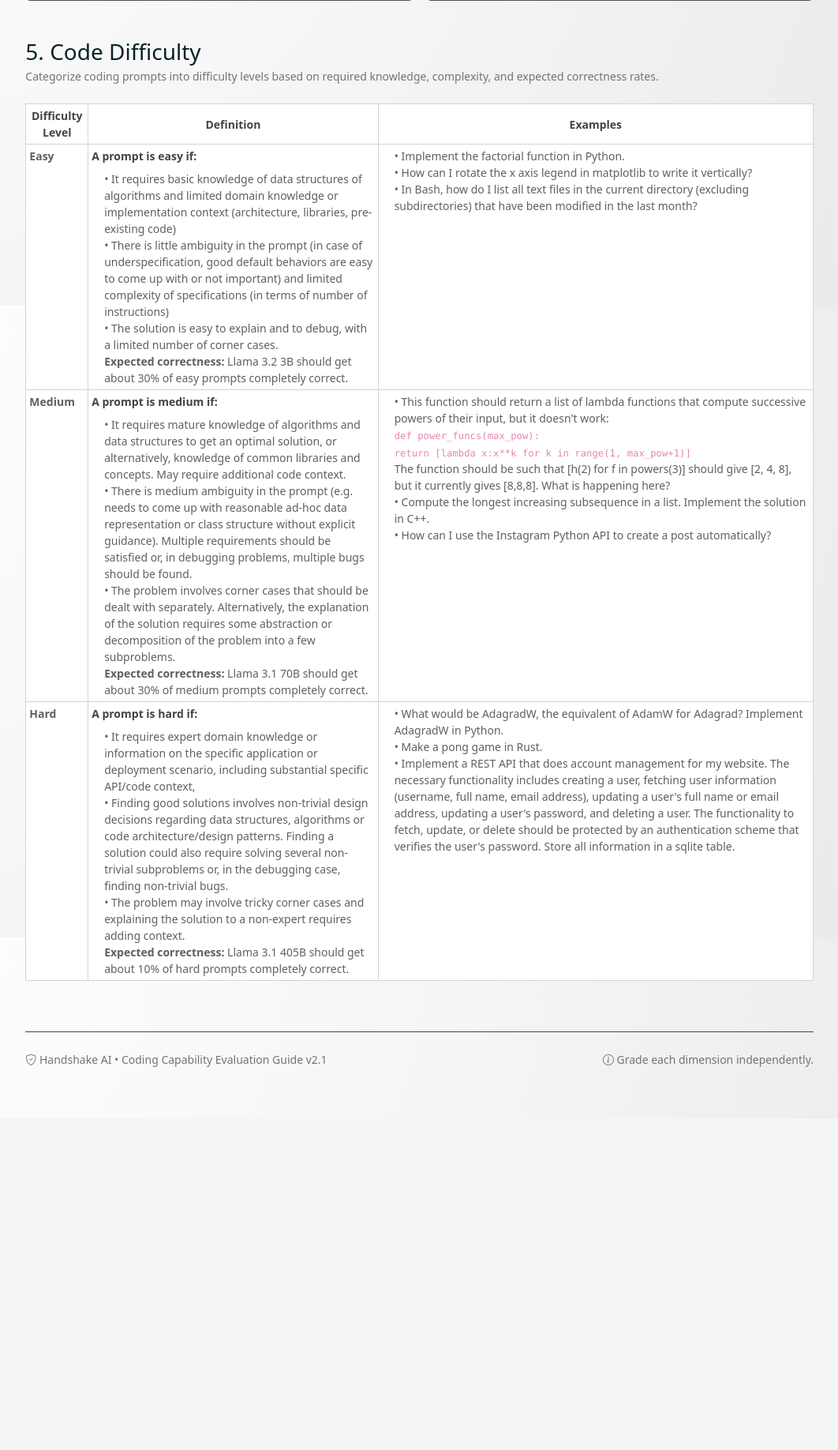
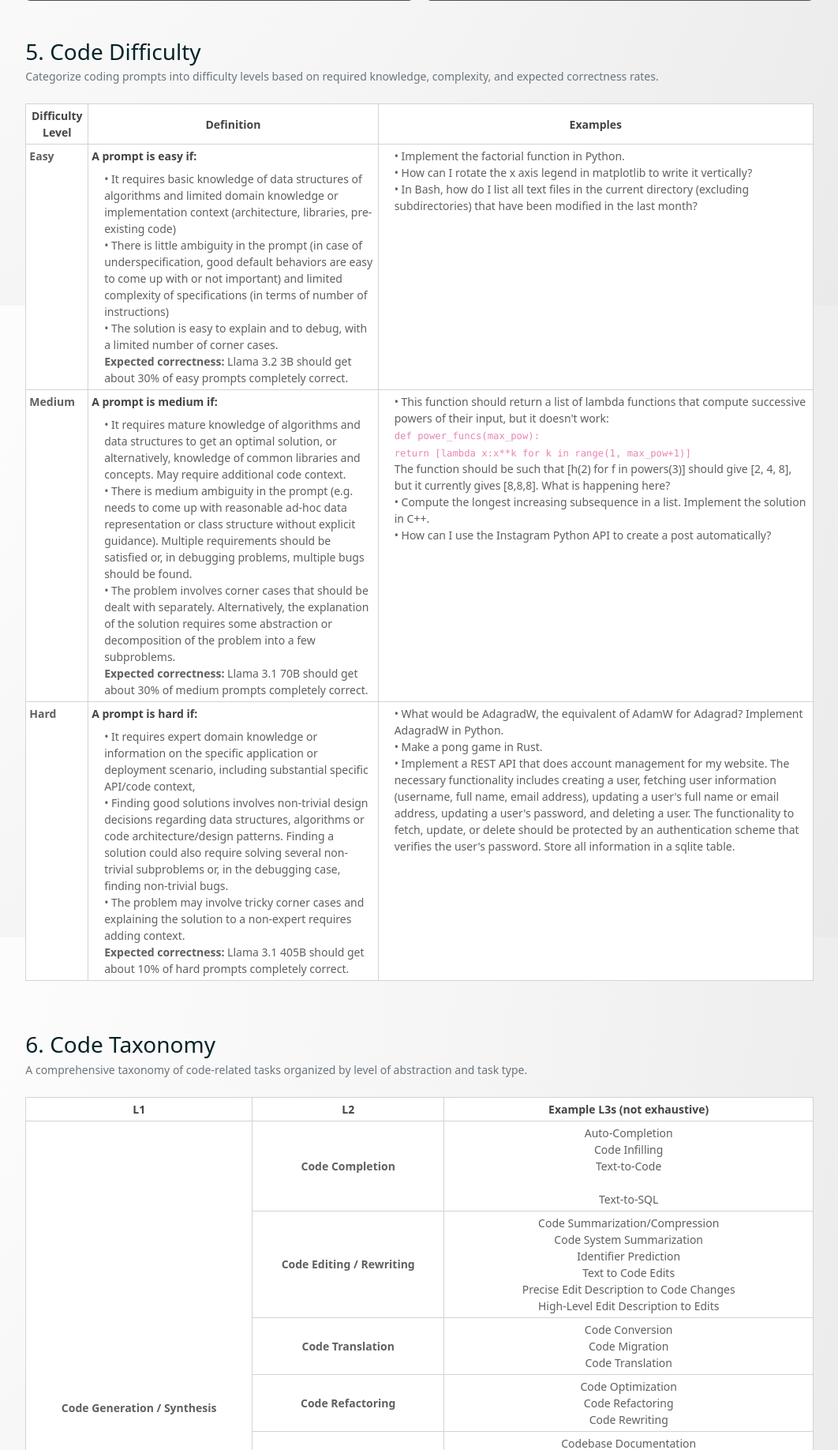
Before and after one commit to mdzohaibhaque-maker/Project-Columba, a Flask app: page / in a window 1280 px wide. Shown: the part 4413-6249 px from the top of the page at 79% size, without its empty margins (213-1275 px from the left). Before the commit the page ends 5764 px from the top, so only its background shows below. Run offline with Flask 3, Linux system fonts and the light colour scheme; some libraries are stand-ins or nearby versions.

Commit message:
Add Code Taxonomy section to index.html
Added a new section for Code Taxonomy with detailed descriptions and examples of code-related tasks.

```diff
--- a/templates/index.html
+++ b/templates/index.html
@@ -80,6 +80,9 @@
             <a class="nav-link" href="#code-difficulty">Code Difficulty</a>
           </li>
           <li class="nav-item">
+            <a class="nav-link" href="#code-taxonomy">Code Taxonomy</a>
+          </li>
+          <li class="nav-item">
             <span class="badge rounded-pill hs-pill ms-lg-2">Annotator v2.1</span>
           </li>
         </ul>
@@ -106,6 +109,7 @@
               <a href="#dimensions" class="nav-link" data-bs-dismiss="offcanvas"><span class="step-index">3</span> Dimensions</a>
               <a href="#failure-examples" class="nav-link" data-bs-dismiss="offcanvas"><span class="step-index">4</span> Failure Examples</a>
               <a href="#code-difficulty" class="nav-link" data-bs-dismiss="offcanvas"><span class="step-index">5</span> Code Difficulty</a>
+              <a href="#code-taxonomy" class="nav-link" data-bs-dismiss="offcanvas"><span class="step-index">6</span> Code Taxonomy</a>
             </nav>
           </div>
         </div>
@@ -987,6 +991,72 @@ print(calculate_sum(data))  # Output: 15</code></pre>
           </div>
         </section>
 
+        <!-- CODE TAXONOMY SECTION -->
+        <section id="code-taxonomy" class="mb-5">
+          <h2 class="h3 mb-1">6. Code Taxonomy</h2>
+          <p class="small text-secondary mb-4">A comprehensive taxonomy of code-related tasks organized by level of abstraction and task type.</p>
+
+          <div class="table-responsive">
+            <table class="table table-sm hs-difficulty-table">
+              <thead>
+                <tr>
+                  <th class="small text-center align-middle">L1</th>
+                  <th class="small text-center align-middle">L2</th>
+                  <th class="small text-center align-middle">Example L3s (not exhaustive)</th>
+                </tr>
+              </thead>
+              <tbody>
+                <!-- Code Generation / Synthesis -->
+                <tr>
+                  <td rowspan="6" class="small fw-semibold align-middle text-center">Code Generation / Synthesis</td>
+                  <td class="small fw-semibold text-center align-middle">Code Completion</td>
+                  <td class="small text-center align-middle">Auto-Completion<br/>Code Infilling<br/>Text-to-Code<br/><br/>Text-to-SQL</td>
+                </tr>
+                <tr>
+                  <td class="small fw-semibold text-center align-middle">Code Editing / Rewriting</td>
+                  <td class="small text-center align-middle">Code Summarization/Compression<br/>Code System Summarization<br/>Identifier Prediction<br/>Text to Code Edits<br/>Precise Edit Description to Code Changes<br/>High-Level Edit Description to Edits</td>
+                </tr>
+                <tr>
+                  <td class="small fw-semibold text-center align-middle">Code Translation</td>
+                  <td class="small text-center align-middle">Code Conversion<br/>Code Migration<br/>Code Translation</td>
+                </tr>
+                <tr>
+                  <td class="small fw-semibold text-center align-middle">Code Refactoring</td>
+                  <td class="small text-center align-middle">Code Optimization<br/>Code Refactoring<br/>Code Rewriting</td>
+                </tr>
+                <tr>
+                  <td class="small fw-semibold text-center align-middle">Code Documentation</td>
+                  <td class="small text-center align-middle">Codebase Documentation<br/>Codebase architecture documentation<br/>Codebase overview generation<br/>Comment Generation<br/><br/>API Documentation<br/>API Endpoint Documentation<br/>API Parameter Documentation<br/>API Response Documentation<br/>Create Example Usages of this Function</td>
+                </tr>
+
+                <!-- Code Debugging -->
+                <tr>
+                  <td class="small fw-semibold text-center align-middle">Code Debugging</td>
+                  <td class="small text-center align-middle">Debugging and troubleshooting<br/>Debugging from a Stack Trace<br/>Code Repair (with Test Feedback, Execution Traces)<br/>Deobfuscation<br/>Issue Replication</td>
+                </tr>
+
+                <!-- Testing -->
+                <tr>
+                  <td rowspan="2" class="small fw-semibold align-middle text-center">Testing</td>
+                  <td class="small fw-semibold text-center align-middle">Test Generation</td>
+                  <td class="small text-center align-middle">Differential Test Generation (given the change)<br/>Assertion Generation<br/>Cloze Test<br/>Unit Test Generation</td>
+                </tr>
+                <tr>
+                  <td class="small fw-semibold text-center align-middle">Security Review</td>
+                  <td class="small text-center align-middle">Malicious Code Detection<br/>Secure Coding<br/>Test Case Generation<br/>Vulnerable Code Detection<br/>Log Analysis</td>
+                </tr>
+
+                <!-- Code Review + Best Practices -->
+                <tr>
+                  <td class="small fw-semibold text-center align-middle">Code Review + Best Practices</td>
+                  <td class="small fw-semibold text-center align-middle">Code Review</td>
+                  <td class="small text-center align-middle">Code Refinement<br/>Review Comment Generation<br/>Review Decision Prediction<br/>Review Necessity Prediction<br/>Quality Assurance<br/><br/>Commit Text Generation</td>
+                </tr>
+              </tbody>
+            </table>
+          </div>
+        </section>
+
         <!-- Footer -->
         <footer class="border-top border-secondary-subtle pt-4 mt-5 mb-3 small text-secondary">
           <div class="d-flex flex-wrap justify-content-between align-items-center gap-3">
```
